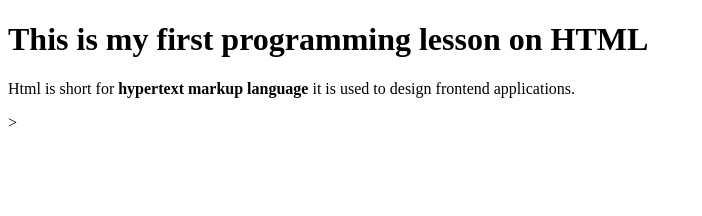
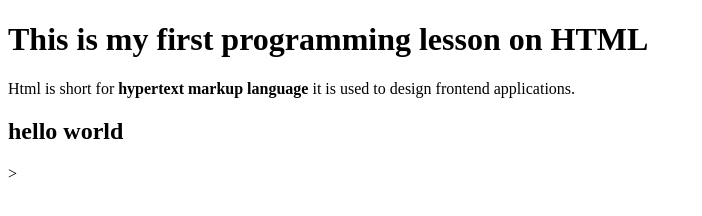
Before and after one commit to lilyfrancis/Html-test, a plain HTML site: page index.html in a window 1280 px wide. Shown: the whole page, without its empty margins (0-702 px from the left). Drawn offline with Linux system fonts and the light colour scheme.

Commit message:
Update index.html

```diff
--- a/index.html
+++ b/index.html
@@ -7,6 +7,8 @@
 <h1> This is my first programming lesson on HTML </h1>
 <div>    <p>Html is short for <b> hypertext markup language</b> it is used to design frontend applications.  </p>
 </div>
+
+<div><h2>hello world</h2></div>
 </body>
 
 <footer>
```
